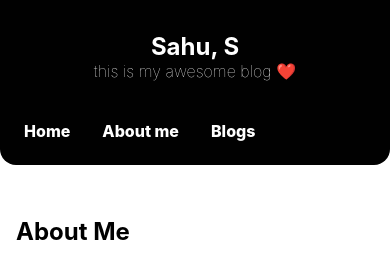
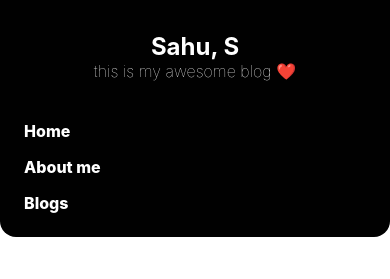
Before and after one commit to mrsauravsahu/layout-exercise, a plain HTML site: page index.html in a window 390 px wide. Shown: the top 279 px of the page. Drawn offline with Linux system fonts and the light colour scheme.

Commit message:
feat: mobile - column based styling for nav links

```diff
--- a/mobile-layout.css
+++ b/mobile-layout.css
@@ -6,4 +6,8 @@
     .aboutme, .blogs {
         width: auto;
     }
+
+    .navlinks {
+        flex-direction: column;
+    }
 }
```
